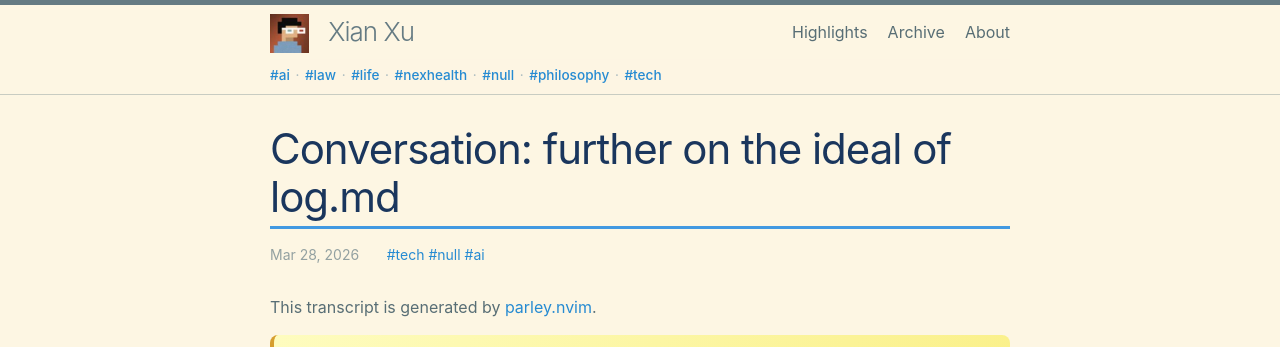
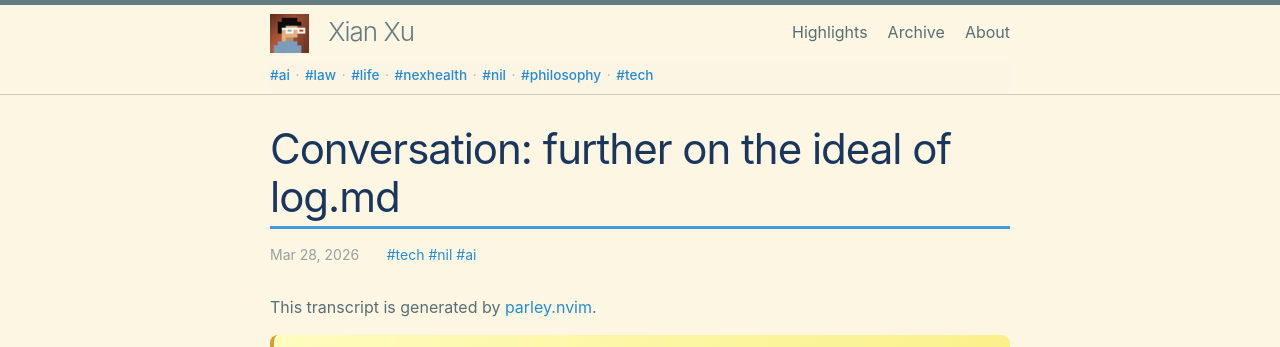
Before and after one commit to xianxu/xianxu.github.io, a Jekyll site: the page built from _posts/2026-03-28-further_on_the_ideal_of_logmd.markdown, in a window 1280 px wide and 900 px high. Shown: the top 347 px of the window. Built offline with Jekyll 4.4.1, drawn with Linux system fonts in a browser that asks for light colours; comment, search, counter and statistics services are not loaded.

Commit message:
Sync latest _posts from remote land

```diff
--- a/_posts/2025-05-12-conversation_around_concurrent_programming_models.markdown
+++ b/_posts/2025-05-12-conversation_around_concurrent_programming_models.markdown
@@ -2,7 +2,7 @@
 layout: post
 title:  "Conversation around concurrent programming models"
 date:   2025-05-12
-tags: tech null
+tags: tech nil
 comments: true
 hidden: true
 ---
--- a/_posts/2026-03-28-agentic_state_management.markdown
+++ b/_posts/2026-03-28-agentic_state_management.markdown
@@ -2,7 +2,7 @@
 layout: post
 title:  'Conversation: agentic state management'
 date:   2026-03-28
-tags: tech null ai
+tags: tech nil ai
 comments: true
 hidden: true
 ---
--- a/_posts/2026-03-28-further_on_the_ideal_of_logmd.markdown
+++ b/_posts/2026-03-28-further_on_the_ideal_of_logmd.markdown
@@ -2,7 +2,7 @@
 layout: post
 title:  'Conversation: further on the ideal of log.md'
 date:   2026-03-28
-tags: tech null ai
+tags: tech nil ai
 comments: true
 hidden: true
 ---
--- a/_posts/2026-04-03-vision_alignment_tools.markdown
+++ b/_posts/2026-04-03-vision_alignment_tools.markdown
@@ -2,7 +2,7 @@
 layout: post
 title:  'Vision alignment tools'
 date:   2026-04-03
-tags: null
+tags: nil
 comments: true
 hidden: true
 ---
--- a/_posts/2026-04-03-what_is_graphviz_dot_language.markdown
+++ b/_posts/2026-04-03-what_is_graphviz_dot_language.markdown
@@ -2,7 +2,7 @@
 layout: post
 title:  'what is "Graphviz (DOT language)"'
 date:   2026-04-03
-tags: null
+tags: nil
 comments: true
 hidden: true
 ---
```
